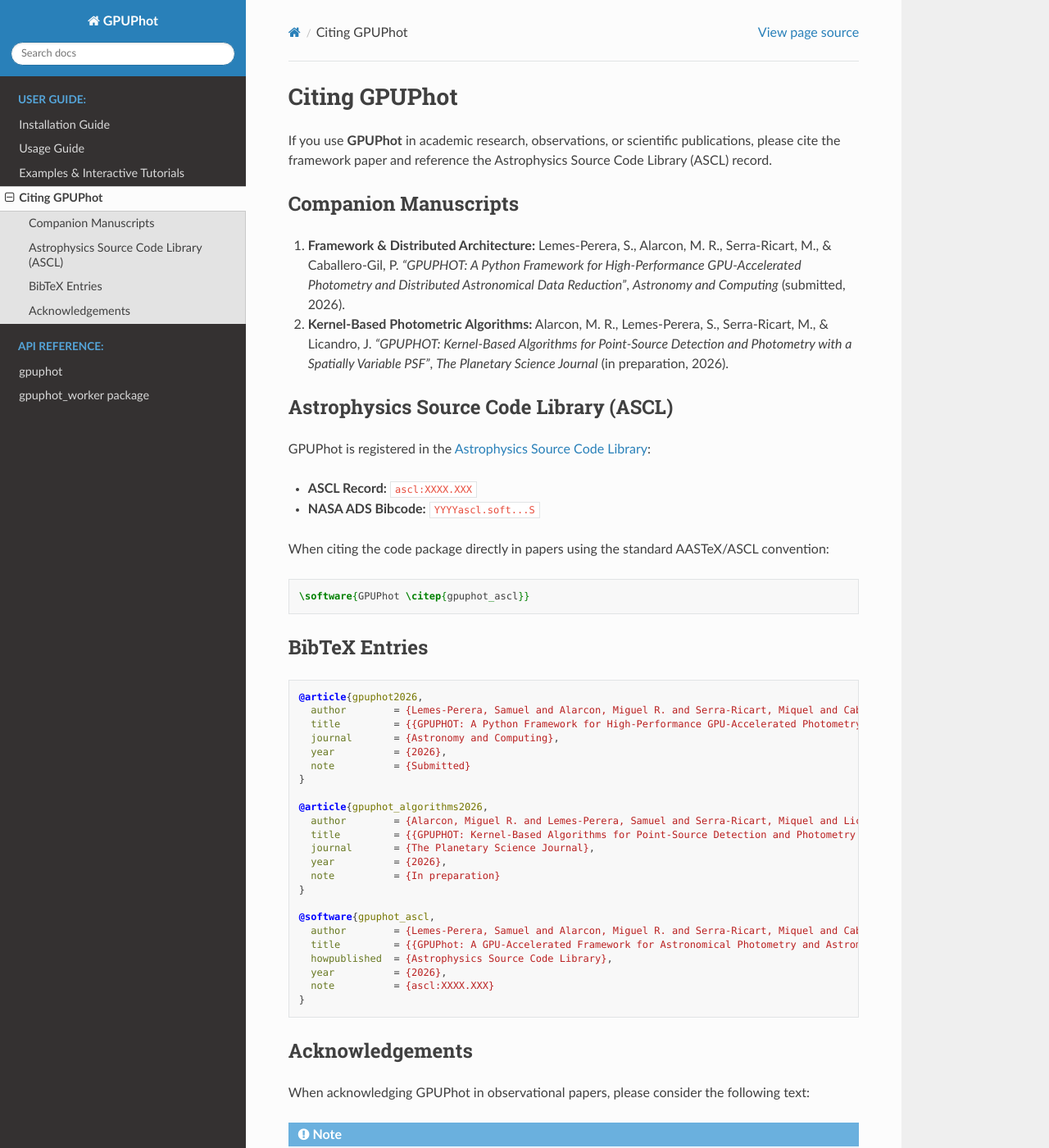
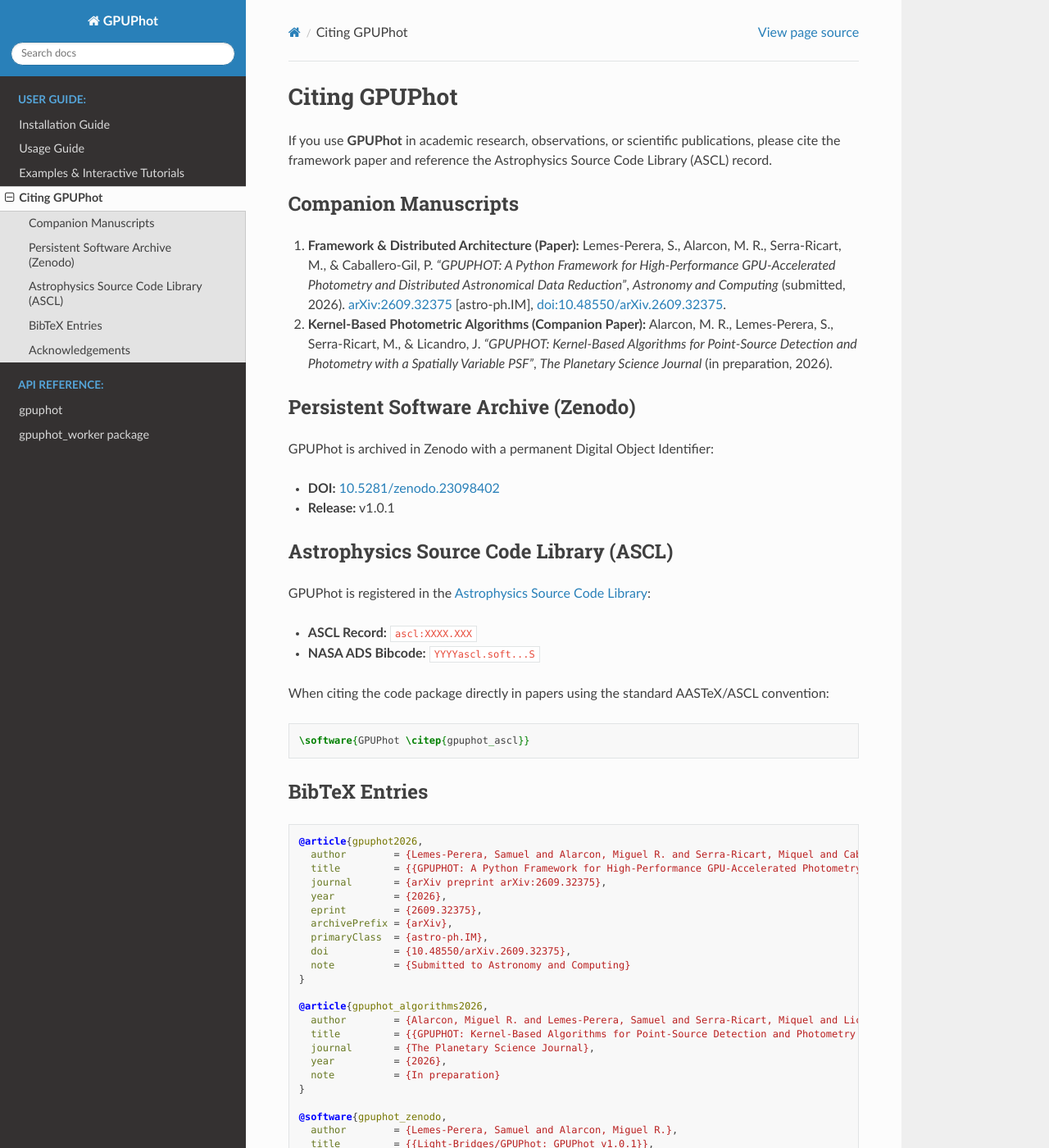
Before and after one commit to Light-Bridges/GPUPhot, a Sphinx documentation site: the page built from docs/source/citation.rst, in a window 1280 px wide and 1400 px high. Shown: the whole window at 82% size. Built offline with Sphinx 7.4.7 and the Read the Docs theme 3.1.0, drawn with Linux system fonts in a browser that asks for light colours; pages that are not in the unit, such as notebooks, are missing from menus; some of the changed text lies outside the part shown.

Commit message:
docs: add Zenodo DOI (10.5281/zenodo.23098402) and arXiv (2609.32375) references

```diff
--- a/docs/source/citation.rst
+++ b/docs/source/citation.rst
@@ -6,15 +6,23 @@
 Companion Manuscripts
 ---------------------
 
-1. **Framework & Distributed Architecture:**
+1. **Framework & Distributed Architecture (Paper):**
    Lemes-Perera, S., Alarcon, M. R., Serra-Ricart, M., & Caballero-Gil, P.
    *"GPUPHOT: A Python Framework for High-Performance GPU-Accelerated Photometry and Distributed Astronomical Data Reduction"*,
-   *Astronomy and Computing* (submitted, 2026).
+   *Astronomy and Computing* (submitted, 2026). `arXiv:2609.32375 <https://arxiv.org/abs/2609.32375>`_ [astro-ph.IM], `doi:10.48550/arXiv.2609.32375 <https://doi.org/10.48550/arXiv.2609.32375>`_.
 
-2. **Kernel-Based Photometric Algorithms:**
+2. **Kernel-Based Photometric Algorithms (Companion Paper):**
    Alarcon, M. R., Lemes-Perera, S., Serra-Ricart, M., & Licandro, J.
    *"GPUPHOT: Kernel-Based Algorithms for Point-Source Detection and Photometry with a Spatially Variable PSF"*,
    *The Planetary Science Journal* (in preparation, 2026).
+
+Persistent Software Archive (Zenodo)
+------------------------------------
+
+GPUPhot is archived in Zenodo with a permanent Digital Object Identifier:
+
+* **DOI:** `10.5281/zenodo.23098402 <https://doi.org/10.5281/zenodo.23098402>`_
+* **Release:** v1.0.1
 
 Astrophysics Source Code Library (ASCL)
 ---------------------------------------
@@ -38,9 +46,13 @@
    @article{gpuphot2026,
      author        = {Lemes-Perera, Samuel and Alarcon, Miguel R. and Serra-Ricart, Miquel and Caballero-Gil, Pino},
      title         = {{GPUPHOT: A Python Framework for High-Performance GPU-Accelerated Photometry and Distributed Astronomical Data Reduction}},
-     journal       = {Astronomy and Computing},
+     journal       = {arXiv preprint arXiv:2609.32375},
      year          = {2026},
-     note          = {Submitted}
+     eprint        = {2609.32375},
+     archivePrefix = {arXiv},
+     primaryClass  = {astro-ph.IM},
+     doi           = {10.48550/arXiv.2609.32375},
+     note          = {Submitted to Astronomy and Computing}
    }
 
    @article{gpuphot_algorithms2026,
@@ -49,6 +61,17 @@
      journal       = {The Planetary Science Journal},
      year          = {2026},
      note          = {In preparation}
+   }
+
+   @software{gpuphot_zenodo,
+     author        = {Lemes-Perera, Samuel and Alarcon, Miguel R.},
+     title         = {{Light-Bridges/GPUPhot: GPUPhot v1.0.1}},
+     month         = oct,
+     year          = {2026},
+     publisher     = {Zenodo},
+     version       = {v1.0.1},
+     doi           = {10.5281/zenodo.23098402},
+     url           = {https://doi.org/10.5281/zenodo.23098402}
    }
 
    @software{gpuphot_ascl,
```
Also changed, not shown: README.md (+31 -11 lines).
